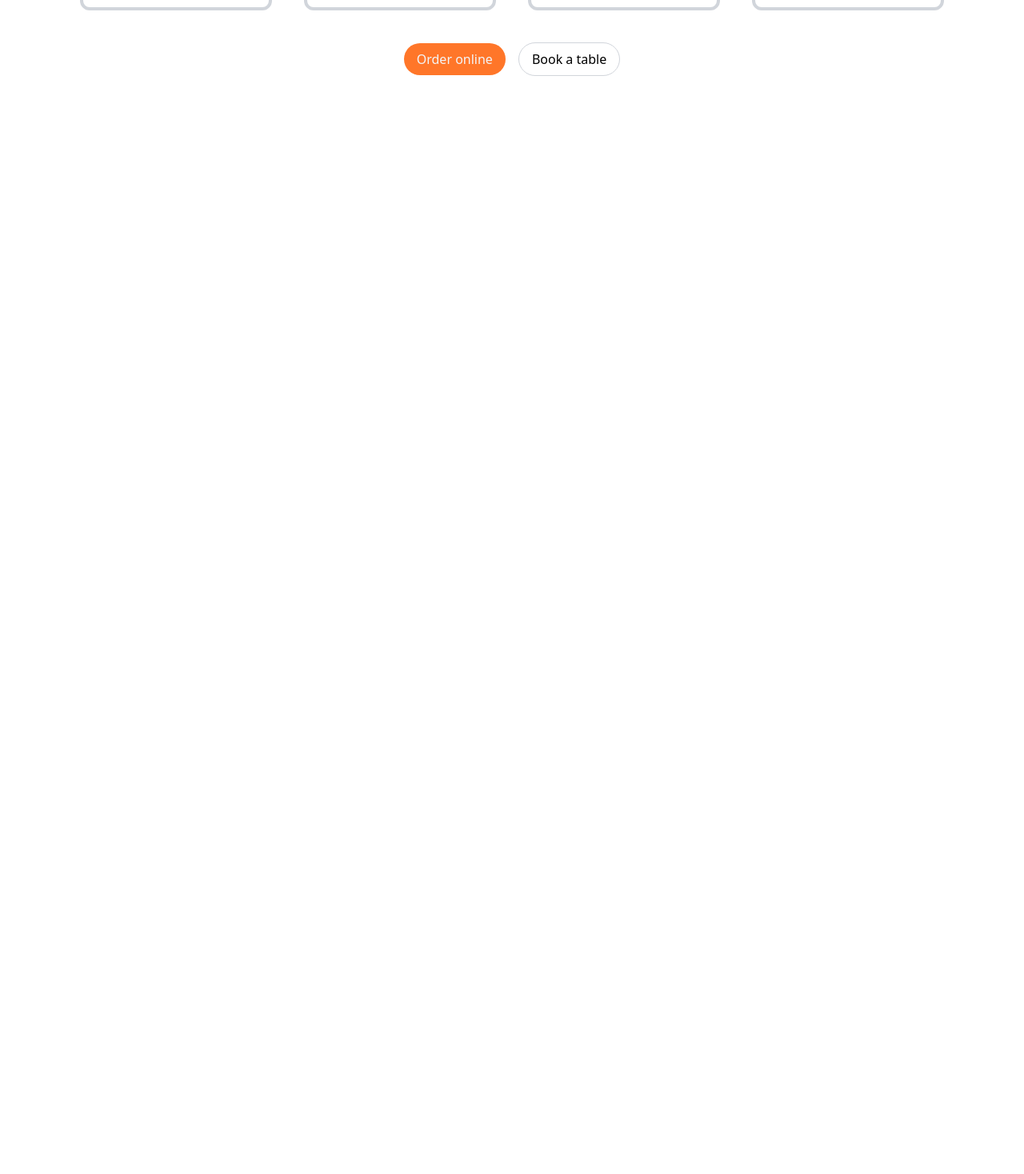
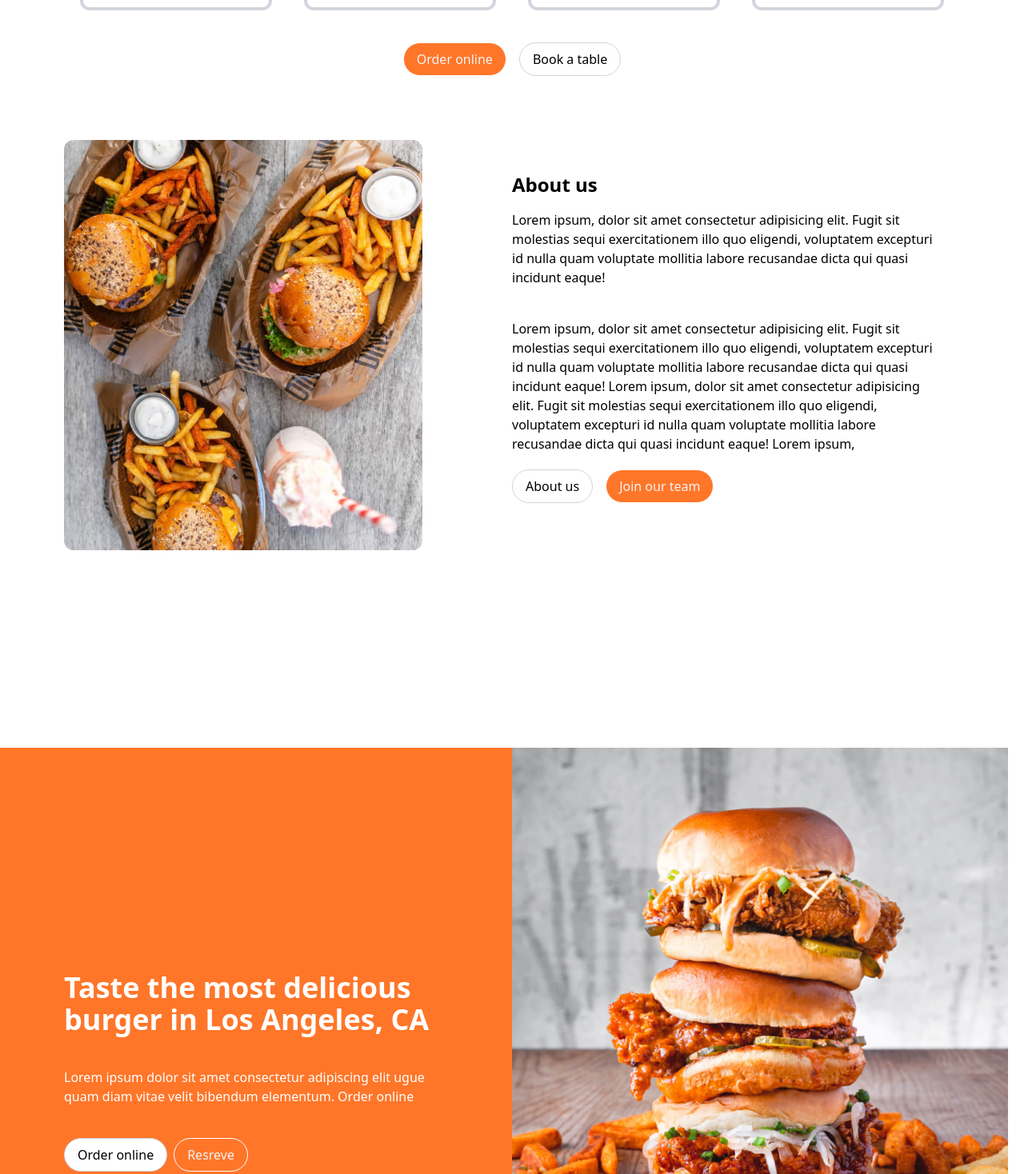
Before and after one commit to shvam0000/restaurant-website, a Next.js app: page / in a window 1280 px wide. Shown: the part 1322-2790 px from the top of the page at 80% size. Before the commit the page ends 1457 px from the top, so only its background shows below. Built offline with nearby package versions, Linux system fonts and the light colour scheme.

Commit message:
✨ about us and burger ad section

```diff
--- /dev/null
+++ b/src/components/home/about-us.tsx
@@ -0,0 +1,56 @@
+import Image from 'next/image';
+import React from 'react';
+import Fries from '../../utils/images/fries.jpeg';
+import { Button } from '../shared';
+
+const AboutUs = () => {
+  return (
+    <div className="h-screen">
+      <div className="flex">
+        <div className="w-1/2">
+          <figure className="ml-20 mt-10">
+            <Image
+              className="rounded-xl"
+              src={Fries}
+              alt="Fries"
+              width={450}
+              height={400}
+            />
+          </figure>
+        </div>
+        <div className="w-1/2 mx-28 mt-20">
+          <h1 className="font-bold text-2xl pb-4">About us</h1>
+          <p className="pb-10">
+            Lorem ipsum, dolor sit amet consectetur adipisicing elit. Fugit sit
+            molestias sequi exercitationem illo quo eligendi, voluptatem
+            excepturi id nulla quam voluptate mollitia labore recusandae dicta
+            qui quasi incidunt eaque!
+          </p>
+          <p>
+            Lorem ipsum, dolor sit amet consectetur adipisicing elit. Fugit sit
+            molestias sequi exercitationem illo quo eligendi, voluptatem
+            excepturi id nulla quam voluptate mollitia labore recusandae dicta
+            qui quasi incidunt eaque! Lorem ipsum, dolor sit amet consectetur
+            adipisicing elit. Fugit sit molestias sequi exercitationem illo quo
+            eligendi, voluptatem excepturi id nulla quam voluptate mollitia
+            labore recusandae dicta qui quasi incidunt eaque! Lorem ipsum,
+          </p>
+          <div className="flex items-center mt-5">
+            <figure className="pr-2">
+              <Button type="secondary">
+                <span>About us</span>
+              </Button>
+            </figure>
+            <figure className="pl-2">
+              <Button type="primary">
+                <span>Join our team</span>
+              </Button>
+            </figure>
+          </div>
+        </div>
+      </div>
+    </div>
+  );
+};
+
+export default AboutUs;
--- /dev/null
+++ b/src/components/home/burger-ad.tsx
@@ -0,0 +1,39 @@
+import React from 'react';
+import { Button } from '../shared';
+import BigBurger from '../../utils/images/bigburger.jpeg';
+import Image from 'next/image';
+
+const BurderAd = () => {
+  return (
+    <div className="h-screen">
+      <div className="flex">
+        <div className="w-1/2 pt-60 bg-primary-orange px-20">
+          <h1 className="text-primary-white text-4xl font-bold py-10">
+            Taste the most delicious burger in Los Angeles, CA
+          </h1>
+          <p className="text-md font-medium pb-10 text-primary-white">
+            Lorem ipsum dolor sit amet consectetur adipiscing elit ugue quam
+            diam vitae velit bibendum elementum. Order online
+          </p>
+          <div className="flex items-center">
+            <figure className="pr-2">
+              <Button type="secondary">
+                <span>Order online</span>
+              </Button>
+            </figure>
+            <figure className="pr-2">
+              <Button type="primary">
+                <span>Resreve</span>
+              </Button>
+            </figure>
+          </div>
+        </div>
+        <div className="w-1/2">
+          <Image src={BigBurger} alt="Big burger" width={620} height={500} />
+        </div>
+      </div>
+    </div>
+  );
+};
+
+export default BurderAd;
--- a/src/components/home/index.ts
+++ b/src/components/home/index.ts
@@ -1,3 +1,5 @@
 export { default as Hero } from './hero';
 export { default as BrowseMenu } from './browse-menu';
 export { default as MenuCard } from './menu-card';
+export { default as AboutUs } from './about-us';
+export { default as BurgerAd } from './burger-ad';
--- a/src/components/shared/button.tsx
+++ b/src/components/shared/button.tsx
@@ -6,7 +6,7 @@ const Button: React.FC<ButtonProps> = ({ type, handleClick, children }) => {
       onClick={handleClick}
       className={`text-md px-4 py-2 font-medium rounded-full w-fit cursor-pointer ${
         type === 'primary'
-          ? 'bg-primary-orange text-gray-100'
+          ? 'bg-primary-orange text-gray-100 border border-white'
           : 'bg-white border border-gray-300 text-black'
       }`}>
       {children}
--- a/src/pages/index.tsx
+++ b/src/pages/index.tsx
@@ -1,10 +1,13 @@
-import { Hero, BrowseMenu } from '@/components/home';
+import { Hero, BrowseMenu, AboutUs } from '@/components/home';
+import BurderAd from '@/components/home/burger-ad';
 
 const Home = () => {
   return (
     <>
       <Hero />
       <BrowseMenu />
+      <AboutUs />
+      <BurderAd />
     </>
   );
 };
--- a/tailwind.config.js
+++ b/tailwind.config.js
@@ -18,6 +18,9 @@ module.exports = {
         'primary-white': '#FFFFFF',
         'primary-black': '#000000',
       },
+      backgroundImage: {
+        'big-burger': "url('~/src/utils/images/bigburger.jpeg')",
+      },
     },
   },
   plugins: [],
```
Also changed, not shown: src/utils/images/bigburger.jpeg (added), src/utils/images/fries.jpeg (added).
